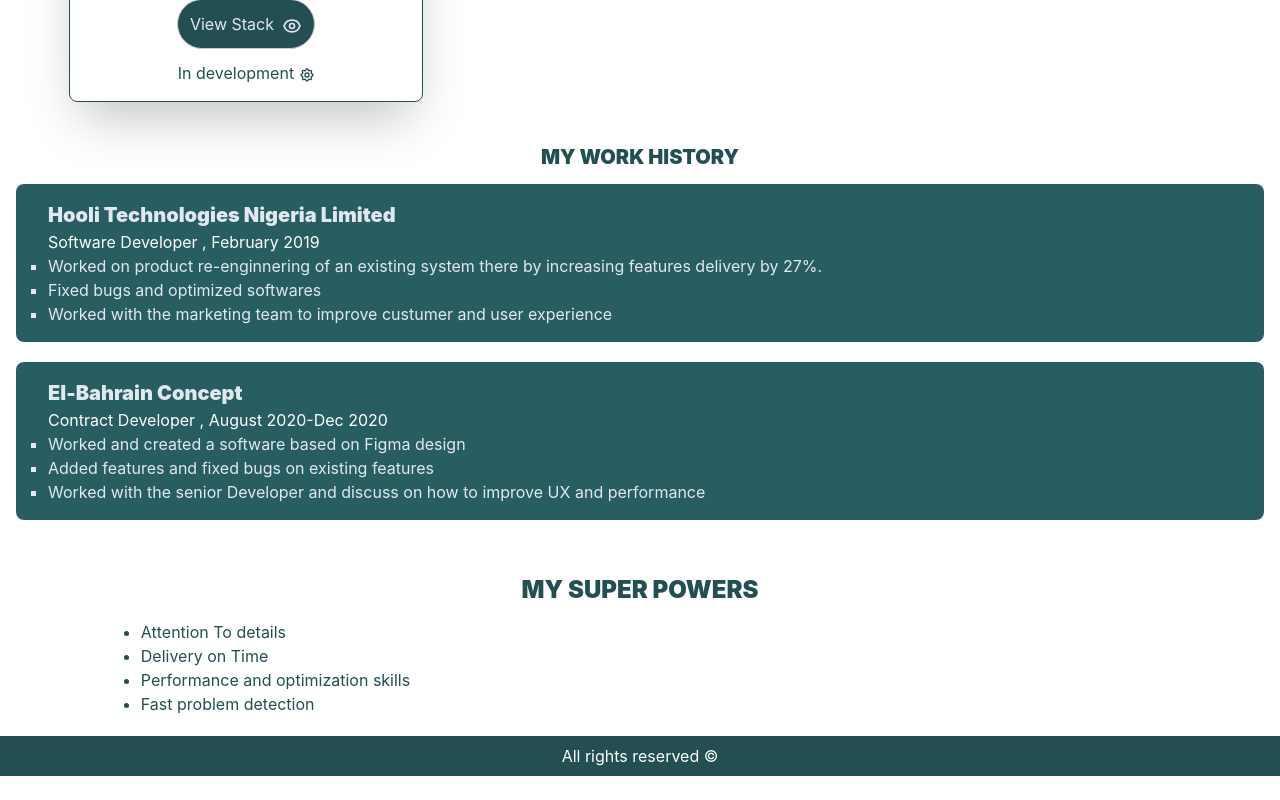
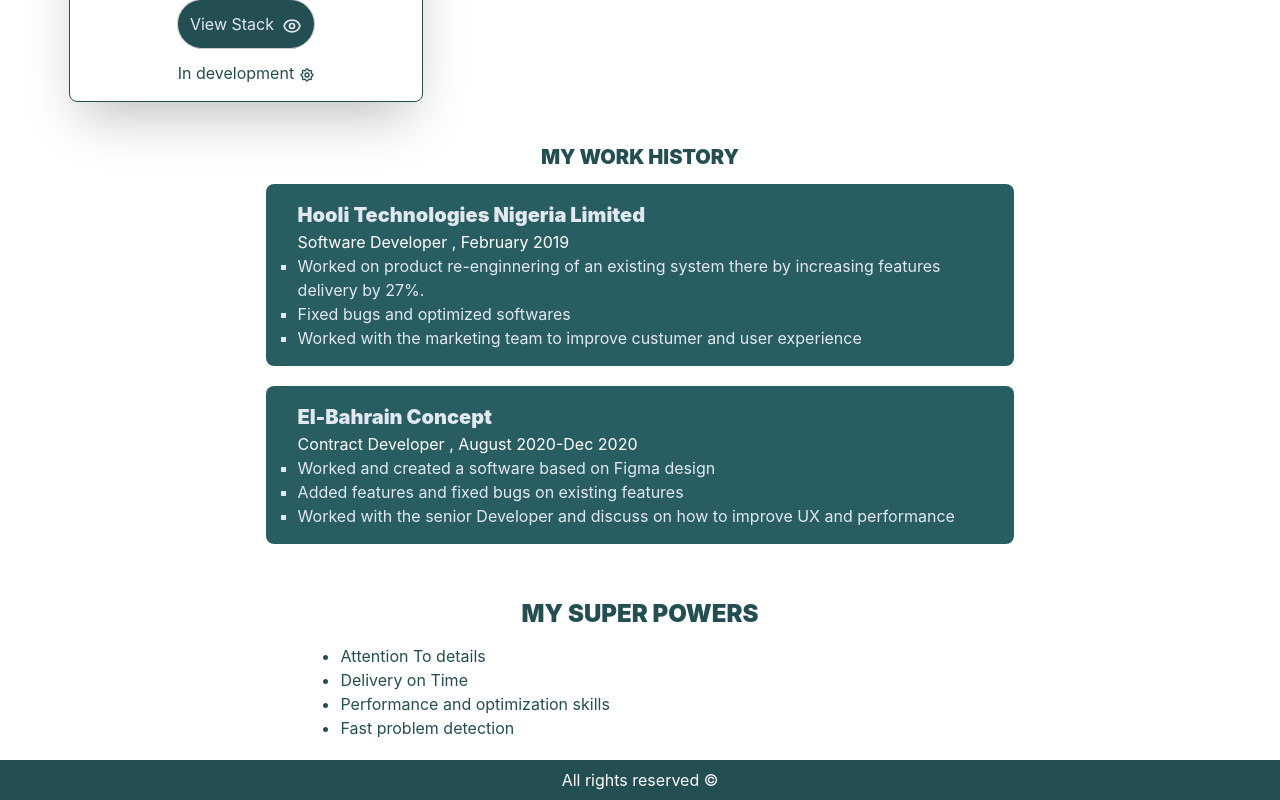
Before and after one commit to mzmarshall1278/portfolio, a Svelte app: page / in a window 1280 px wide. Shown: the part 1812-2612 px from the top of the page. Before the commit the page ends 2588 px from the top, so only its background shows below. Built offline with nearby package versions, Linux system fonts and the light colour scheme.

Commit message:
Fixed responsiveness

```diff
--- a/src/Perks.svelte
+++ b/src/Perks.svelte
@@ -4,7 +4,7 @@
 
 <div class=" w-full pt-3 px-4 text-gray-300 pb-5">
   <h3 class="text-center text-2xl font-black text-teal-900"> MY SUPER POWERS</h3>
-  <div class="mt-3">
+  <div class="mt-3 lg:w-3/5 mx-auto">
     <ul style="list-style-type: disc;"  class="text-teal-900 w-4/5 mx-auto">
         <li>Attention To details</li>
         <li>Delivery on Time</li>
--- a/src/WorkHistory.svelte
+++ b/src/WorkHistory.svelte
@@ -29,7 +29,7 @@
     <ul>
       {#each works as work}
         <li>
-          <div class=" bg-teal-800 py-4 px-8 mb-5 rounded-lg mx-auto">
+          <div class=" bg-teal-800 py-4 px-8 mb-5 rounded-lg mx-auto lg:w-3/5">
             <h4 class="text-xl font-black">{work.company}</h4>
             <h6 class="text-white">{work.role}, <span> {work.duration}</span></h6>
             <ul class="x-auto">
```
